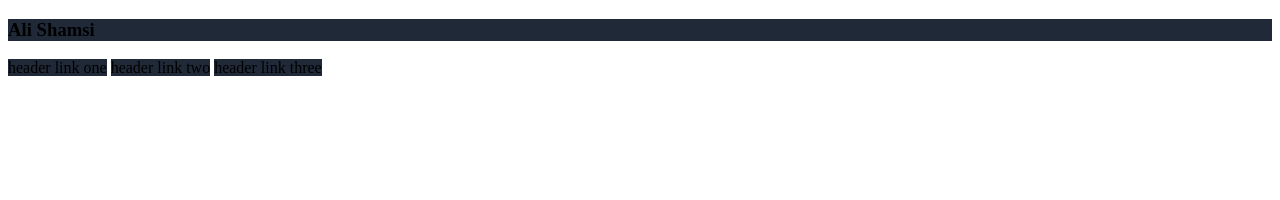
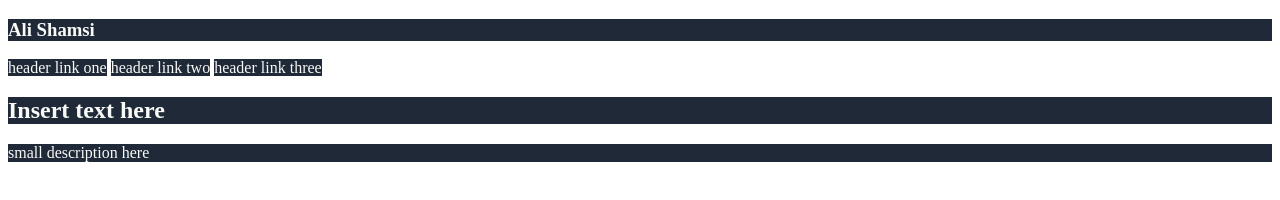
Before and after one commit to alishamsi747/landing-page, a plain HTML site: page index.html in a window 1280 px wide. Drawn offline with Linux system fonts and the light colour scheme.

Commit message:
saving work 9/27/2024

```diff
--- a/index.html
+++ b/index.html
@@ -12,5 +12,9 @@
     <a class="header">header link one</a>
     <a class="header">header link two</a>
     <a class="header">header link three</a>
+
+    <h2 class="header">Insert text here</h2>
+    <p class="header">small description here</p>
+
 </body>
 </html>
--- a/style.css
+++ b/style.css
@@ -1,3 +1,4 @@
 .header{
     background-color: #1F2937;
+    color: #F9FAF8;
 }
```
